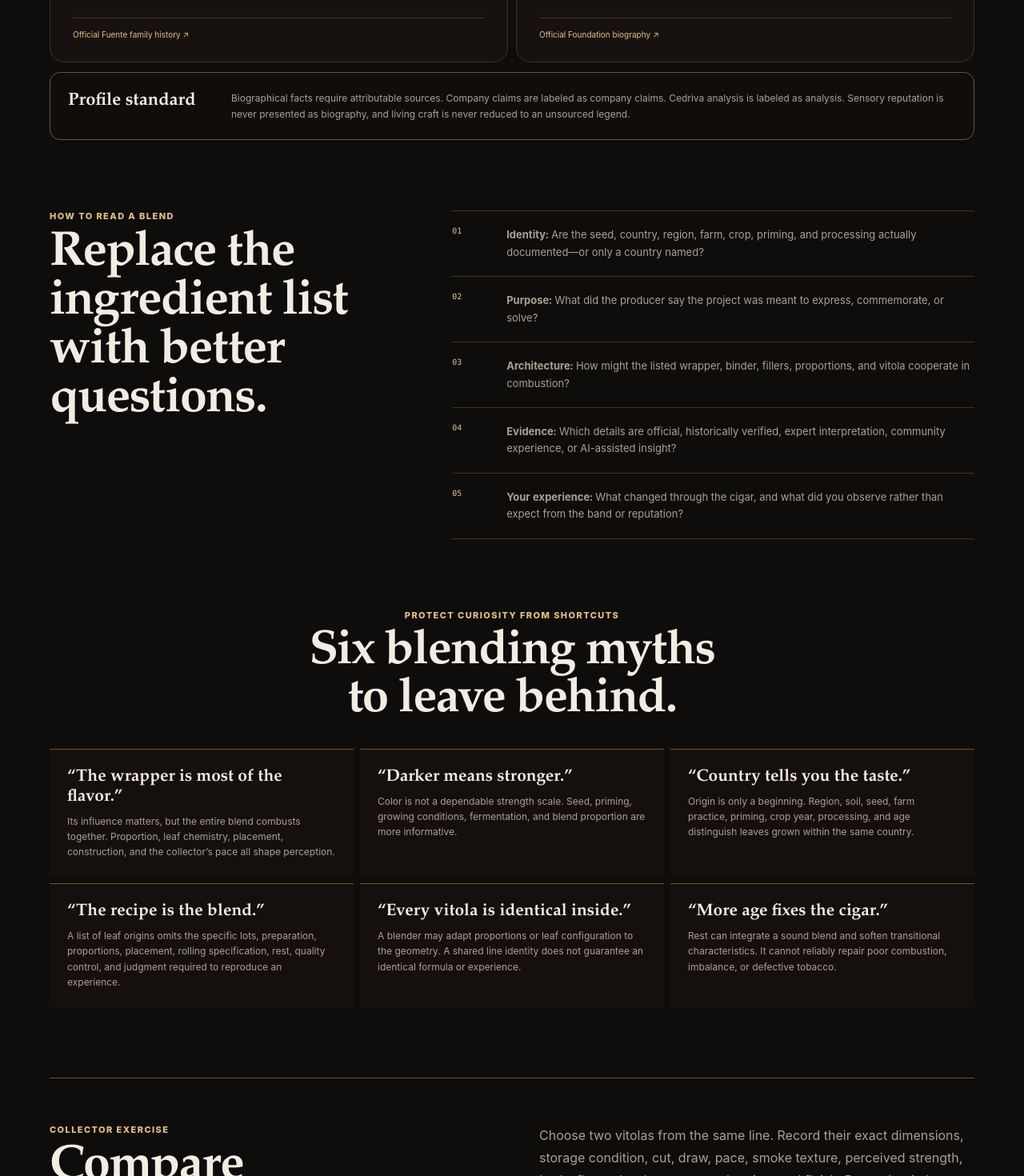
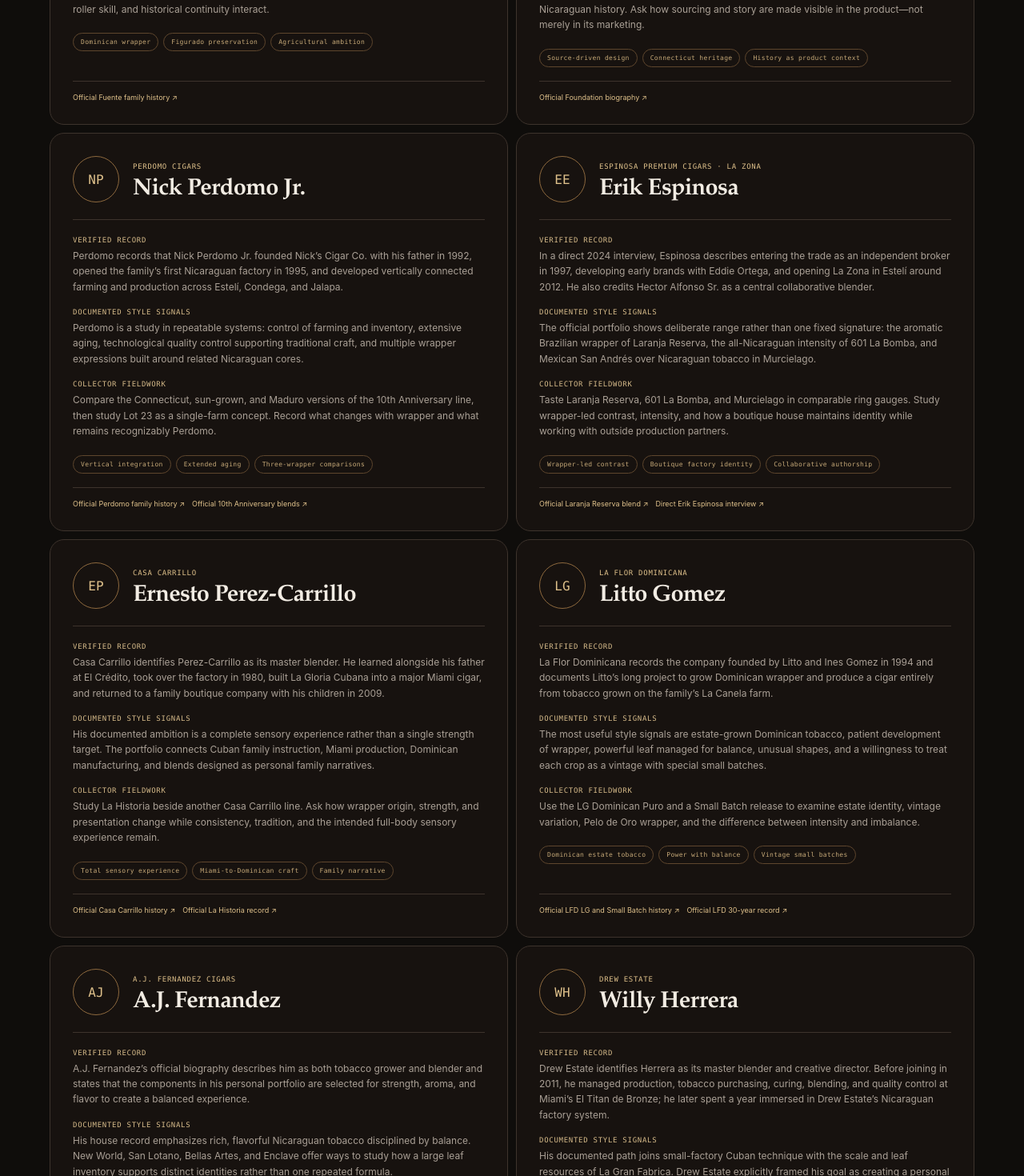
Before and after one commit to vbribow/CIgar-Vault, a Next.js app in the folder app-build/: page /learn/blending in a window 1280 px wide. Shown: the part 9401-10871 px from the top of the page at 80% size. Built offline with nearby package versions, Linux system fonts and the light colour scheme.

Commit message:
Expand master blender profile archive

```diff
--- a/app-build/app/learn/blending/page.tsx
+++ b/app-build/app/learn/blending/page.tsx
@@ -50,6 +50,7 @@ const profileSources = [
     verified: "My Father’s history identifies García as a third-generation Cuban master blender who rolled his first cigar at eleven and opened El Rey de los Habanos in Miami with Jaime and Janny García in 2003.",
     study: "Study the family’s movement from a small Miami factory to vertically connected farming and production in Nicaragua. The useful theme is not a single flavor adjective; it is the relationship between inherited Cuban craft, family apprenticeship, and control from seed through production.",
     project: "Start with the Don Pepin García and My Father lineages, then compare multiple vitolas while documenting construction, pace, and development.",
+    themes: ["Cuban inheritance", "Family apprenticeship", "Seed-to-production control"],
     source: "https://myfathercigars.com/about/",
     label: "Official My Father history",
   },
@@ -60,6 +61,7 @@ const profileSources = [
     verified: "The company records that Jaime developed the original My Father blend in 2008 and built it to honor his father. He works inside a family system that includes farms and factories in Nicaragua.",
     study: "His documented story is a valuable case study in second-generation authorship: respecting an established house language while creating a distinct blend with its own purpose and emotional origin.",
     project: "Compare the original My Father blend with another García family project. Separate what the company documents from the sensory patterns you personally observe.",
+    themes: ["Second generation", "House-language evolution", "Blend as tribute"],
     source: "https://myfathercigars.com/about/",
     label: "Official My Father history",
   },
@@ -70,6 +72,7 @@ const profileSources = [
     verified: "Fuente’s family history credits Carlito Fuente with pursuing Dominican wrapper tobacco for Fuente Fuente OpusX, introduced as the company’s first successful all-Dominican cigar. Fuente also documents his revival of difficult perfecto forms in the Hemingway line.",
     study: "Two documented themes deserve study: expanding what an origin was believed capable of producing, and preserving demanding shapes because the making itself carries cultural value.",
     project: "Use OpusX to study agricultural ambition and the Hemingway line to study how shape, roller skill, and historical continuity interact.",
+    themes: ["Dominican wrapper", "Figurado preservation", "Agricultural ambition"],
     source: "https://arturofuente.com/history/family-history/",
     label: "Official Fuente family history",
   },
@@ -80,8 +83,109 @@ const profileSources = [
     verified: "Foundation describes Melillo as a tobacco sourcer and blender with more than two decades in production, including years working in Nicaragua, and records that he founded Foundation in 2015.",
     study: "His official company story places sourcing, Connecticut tobacco heritage, Nicaraguan production, old-world practice, modern craftsmanship, and cultural storytelling in the same frame.",
     project: "Compare a Foundation project rooted in Connecticut tobacco with one centered on Nicaraguan history. Ask how sourcing and story are made visible in the product—not merely in its marketing.",
+    themes: ["Source-driven design", "Connecticut heritage", "History as product context"],
     source: "https://foundationcigarcompany.com/about-foundation/",
     label: "Official Foundation biography",
+  },
+  {
+    initials: "NP",
+    name: "Nick Perdomo Jr.",
+    house: "Perdomo Cigars",
+    verified: "Perdomo records that Nick Perdomo Jr. founded Nick’s Cigar Co. with his father in 1992, opened the family’s first Nicaraguan factory in 1995, and developed vertically connected farming and production across Estelí, Condega, and Jalapa.",
+    study: "Perdomo is a study in repeatable systems: control of farming and inventory, extensive aging, technological quality control supporting traditional craft, and multiple wrapper expressions built around related Nicaraguan cores.",
+    project: "Compare the Connecticut, sun-grown, and Maduro versions of the 10th Anniversary line, then study Lot 23 as a single-farm concept. Record what changes with wrapper and what remains recognizably Perdomo.",
+    themes: ["Vertical integration", "Extended aging", "Three-wrapper comparisons"],
+    source: "https://www.perdomocigars.com/news/2019/8/13/nick-perdomo-jr-prepares-for-the-future",
+    label: "Official Perdomo family history",
+    source2: "https://www.perdomocigars.com/10th-anniversary",
+    label2: "Official 10th Anniversary blends",
+  },
+  {
+    initials: "EE",
+    name: "Erik Espinosa",
+    house: "Espinosa Premium Cigars · La Zona",
+    verified: "In a direct 2024 interview, Espinosa describes entering the trade as an independent broker in 1997, developing early brands with Eddie Ortega, and opening La Zona in Estelí around 2012. He also credits Hector Alfonso Sr. as a central collaborative blender.",
+    study: "The official portfolio shows deliberate range rather than one fixed signature: the aromatic Brazilian wrapper of Laranja Reserva, the all-Nicaraguan intensity of 601 La Bomba, and Mexican San Andrés over Nicaraguan tobacco in Murcielago.",
+    project: "Taste Laranja Reserva, 601 La Bomba, and Murcielago in comparable ring gauges. Study wrapper-led contrast, intensity, and how a boutique house maintains identity while working with outside production partners.",
+    themes: ["Wrapper-led contrast", "Boutique factory identity", "Collaborative authorship"],
+    source: "https://espinosacigars.com/core-lines/laranja-reserva/",
+    label: "Official Laranja Reserva blend",
+    source2: "https://www.cigaraficionado.com/article/a-conversation-with-erik-espinosa",
+    label2: "Direct Erik Espinosa interview",
+  },
+  {
+    initials: "EP",
+    name: "Ernesto Perez-Carrillo",
+    house: "Casa Carrillo",
+    verified: "Casa Carrillo identifies Perez-Carrillo as its master blender. He learned alongside his father at El Crédito, took over the factory in 1980, built La Gloria Cubana into a major Miami cigar, and returned to a family boutique company with his children in 2009.",
+    study: "His documented ambition is a complete sensory experience rather than a single strength target. The portfolio connects Cuban family instruction, Miami production, Dominican manufacturing, and blends designed as personal family narratives.",
+    project: "Study La Historia beside another Casa Carrillo line. Ask how wrapper origin, strength, and presentation change while consistency, tradition, and the intended full-body sensory experience remain.",
+    themes: ["Total sensory experience", "Miami-to-Dominican craft", "Family narrative"],
+    source: "https://casacarrillocigars.com/about-us/",
+    label: "Official Casa Carrillo history",
+    source2: "https://casacarrillocigars.com/la-historia/",
+    label2: "Official La Historia record",
+  },
+  {
+    initials: "LG",
+    name: "Litto Gomez",
+    house: "La Flor Dominicana",
+    verified: "La Flor Dominicana records the company founded by Litto and Ines Gomez in 1994 and documents Litto’s long project to grow Dominican wrapper and produce a cigar entirely from tobacco grown on the family’s La Canela farm.",
+    study: "The most useful style signals are estate-grown Dominican tobacco, patient development of wrapper, powerful leaf managed for balance, unusual shapes, and a willingness to treat each crop as a vintage with special small batches.",
+    project: "Use the LG Dominican Puro and a Small Batch release to examine estate identity, vintage variation, Pelo de Oro wrapper, and the difference between intensity and imbalance.",
+    themes: ["Dominican estate tobacco", "Power with balance", "Vintage small batches"],
+    source: "https://www.laflordominicana.com/lg",
+    label: "Official LFD LG and Small Batch history",
+    source2: "https://www.laflordominicana.com/about-3",
+    label2: "Official LFD 30-year record",
+  },
+  {
+    initials: "AJ",
+    name: "A.J. Fernandez",
+    house: "A.J. Fernandez Cigars",
+    verified: "A.J. Fernandez’s official biography describes him as both tobacco grower and blender and states that the components in his personal portfolio are selected for strength, aroma, and flavor to create a balanced experience.",
+    study: "His house record emphasizes rich, flavorful Nicaraguan tobacco disciplined by balance. New World, San Lotano, Bellas Artes, and Enclave offer ways to study how a large leaf inventory supports distinct identities rather than one repeated formula.",
+    project: "Compare two portfolio lines with different wrappers but similar vitolas. Record intensity, aroma, sweetness, texture, and the point at which richness becomes—or avoids becoming—fatigue.",
+    themes: ["Nicaraguan leaf depth", "Richness and balance", "Large portfolio range"],
+    source: "https://www.ajfernandezcigars.com/?page_id=8",
+    label: "Official A.J. Fernandez biography",
+  },
+  {
+    initials: "WH",
+    name: "Willy Herrera",
+    house: "Drew Estate",
+    verified: "Drew Estate identifies Herrera as its master blender and creative director. Before joining in 2011, he managed production, tobacco purchasing, curing, blending, and quality control at Miami’s El Titan de Bronze; he later spent a year immersed in Drew Estate’s Nicaraguan factory system.",
+    study: "His documented path joins small-factory Cuban technique with the scale and leaf resources of La Gran Fabrica. Drew Estate explicitly framed his goal as creating a personal style inside—not erased by—a much larger operation.",
+    project: "Study Herrera Estelí alongside a Drew Estate line born from the broader factory culture. Look for the tension and harmony between intimate Miami craft, Nicaraguan tobacco, and large-factory repeatability.",
+    themes: ["Miami fabriquita craft", "Factory immersion", "Personal voice at scale"],
+    source: "https://drewestate.com/press-release-willy-herrera-joins-drew-estate/",
+    label: "Official Herrera appointment record",
+    source2: "https://drewestate.com/our-story/",
+    label2: "Official Drew Estate factory history",
+  },
+  {
+    initials: "JB",
+    name: "José “Jochy” Blanco",
+    house: "La Galera · Tabacalera Palma",
+    verified: "La Galera describes Jochy Blanco as a longtime Dominican grower, processor, manufacturer, and creator of premium blends. The family system spans five generations, four Cibao Valley farms, and father-and-son master blending.",
+    study: "His profile is best understood through agricultural continuity: Dominican farm tobacco, disciplined aging, cooperation with rollers, and consistency built from the field through Tabacalera Palma rather than imposed only at final inspection.",
+    project: "Compare La Galera lines using different wrappers over Dominican cores. Track what the farm and factory identity contributes beneath the most visible leaf.",
+    themes: ["Dominican farm continuity", "Grower-blender integration", "Consistency through aging"],
+    source: "https://www.lagaleracigars.com/about-us",
+    label: "Official La Galera family history",
+  },
+  {
+    initials: "CE",
+    name: "Christian Eiroa",
+    house: "C.L.E. Cigar Company",
+    verified: "C.L.E. records that Eiroa grew up on his family’s Jamastrán Valley farm, returned to Honduras to learn tobacco in 1995, launched Camacho Corojo in 2000, and formed C.L.E. Cigar Company in 2012.",
+    study: "The defining documented thread is Honduran tobacco—especially the family’s work with Authentic Corojo—supported by farm control, prolonged curing and resting, precise priming selection, and rigorous construction systems.",
+    project: "Compare Eiroa or C.L.E. Corojo expressions with C.L.E. Connecticut. Observe what persists when the wrapper and intended intensity change while Honduran filler knowledge remains central.",
+    themes: ["Honduran terroir", "Authentic Corojo", "Farm-to-factory control"],
+    source: "https://clecigars.com/our-tradition/",
+    label: "Official Eiroa family history",
+    source2: "https://clecigars.com/shop/c-l-e-connecticut/",
+    label2: "Official C.L.E. Connecticut study",
   },
 ] as const;
 
@@ -228,15 +332,16 @@ export default function BlendingPage() {
       </section>
 
       <section className="blenderProfiles" id="profiles">
-        <div className="blendSectionHead"><div><div className="eyebrow">The living blender archive · First profiles</div><h2>Study people through documented work.</h2></div><p>This is not a ranking or a hall of fame. It is the beginning of an expandable, sourced library honoring the people, teams, and traditions behind influential cigars.</p></div>
+        <div className="blendSectionHead"><div><div className="eyebrow">The living blender archive · 12 studies</div><h2>Study people through documented work.</h2></div><p>This is not a ranking or a hall of fame. Industry titles vary, so Cedriva distinguishes master blenders, founders, growers, factory leaders, and collaborative authors while documenting each person’s influence.</p></div>
         <div className="profileGrid">{profileSources.map((profile)=><article key={profile.name}>
           <header><span>{profile.initials}</span><div><small>{profile.house}</small><h3>{profile.name}</h3></div></header>
           <dl>
             <div><dt>Verified record</dt><dd>{profile.verified}</dd></div>
-            <div><dt>What to study</dt><dd>{profile.study}</dd></div>
+            <div><dt>Documented style signals</dt><dd>{profile.study}</dd></div>
             <div><dt>Collector fieldwork</dt><dd>{profile.project}</dd></div>
           </dl>
-          <a href={profile.source} target="_blank" rel="noreferrer">{profile.label} ↗</a>
+          <div className="profileThemes">{profile.themes.map(theme=><span key={theme}>{theme}</span>)}</div>
+          <div className="profileSources"><a href={profile.source} target="_blank" rel="noreferrer">{profile.label} ↗</a>{"source2" in profile&&<a href={profile.source2} target="_blank" rel="noreferrer">{profile.label2} ↗</a>}</div>
         </article>)}</div>
         <div className="profilePolicy"><strong>Profile standard</strong><p>Biographical facts require attributable sources. Company claims are labeled as company claims. Cedriva analysis is labeled as analysis. Sensory reputation is never presented as biography, and living craft is never reduced to an unsourced legend.</p></div>
       </section>
```
Also changed, not shown: app-build/app/learn/blending/blending.css, 1 other file (tests, documents, lock files or other folders).
